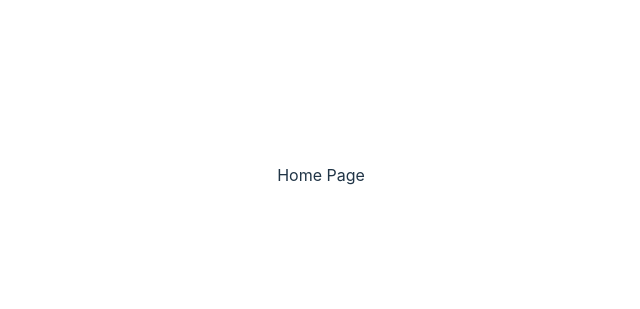
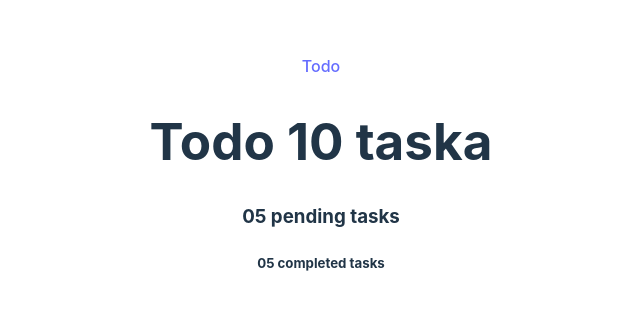
Before and after one commit to devhimani/react_todo_useContext, a React (Vite) app: page / in a window 1280 px wide. Shown: the part 225-534 px from the top of the page, without its empty margins (319-959 px from the left). Built offline with nearby package versions, Linux system fonts and the light colour scheme.

Commit message:
add link to switch pages

```diff
--- a/src/pages/Home..jsx
+++ b/src/pages/Home..jsx
@@ -1,5 +1,14 @@
+import { Link } from "react-router-dom";
+
 const Home = () => {
-  return <div>Home Page</div>;
+  return (
+    <div>
+      <Link to="/todo">Todo</Link>
+      <h1> Todo 10 taska</h1>
+      <h3>05 pending tasks</h3>
+      <h5>05 completed tasks</h5>
+    </div>
+  );
 };
 
 export default Home;
--- a/src/pages/Todo.jsx
+++ b/src/pages/Todo.jsx
@@ -1,4 +1,5 @@
 import { useState } from "react";
+import { Link } from "react-router-dom";
 
 const Todo = () => {
   const [input, setInput] = useState("");
@@ -12,7 +13,9 @@ const Todo = () => {
   };
   return (
     <div>
+      <Link to="/">Home</Link>
       <h1> Todo page</h1>
+
       <div>
         <form onSubmit={handleSubmit}>
           <input
```
